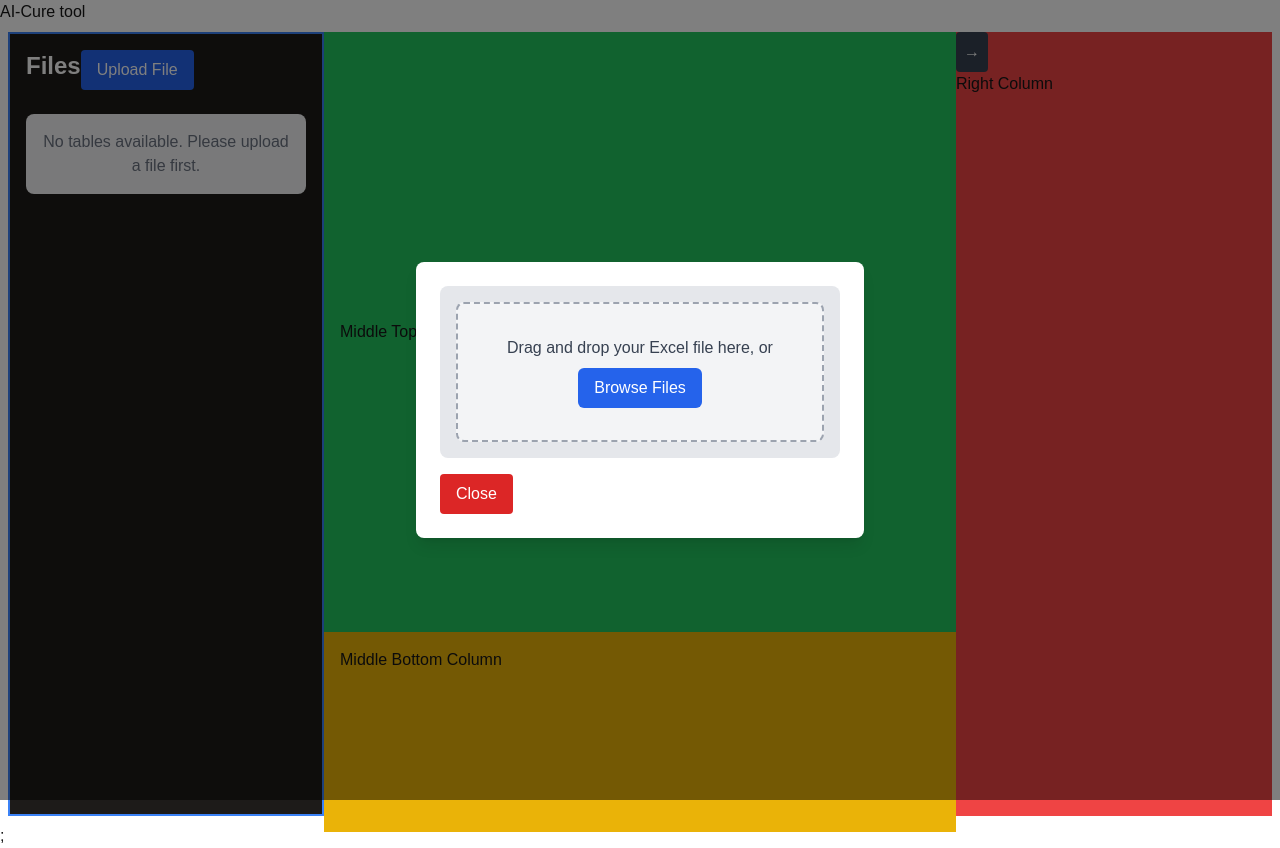
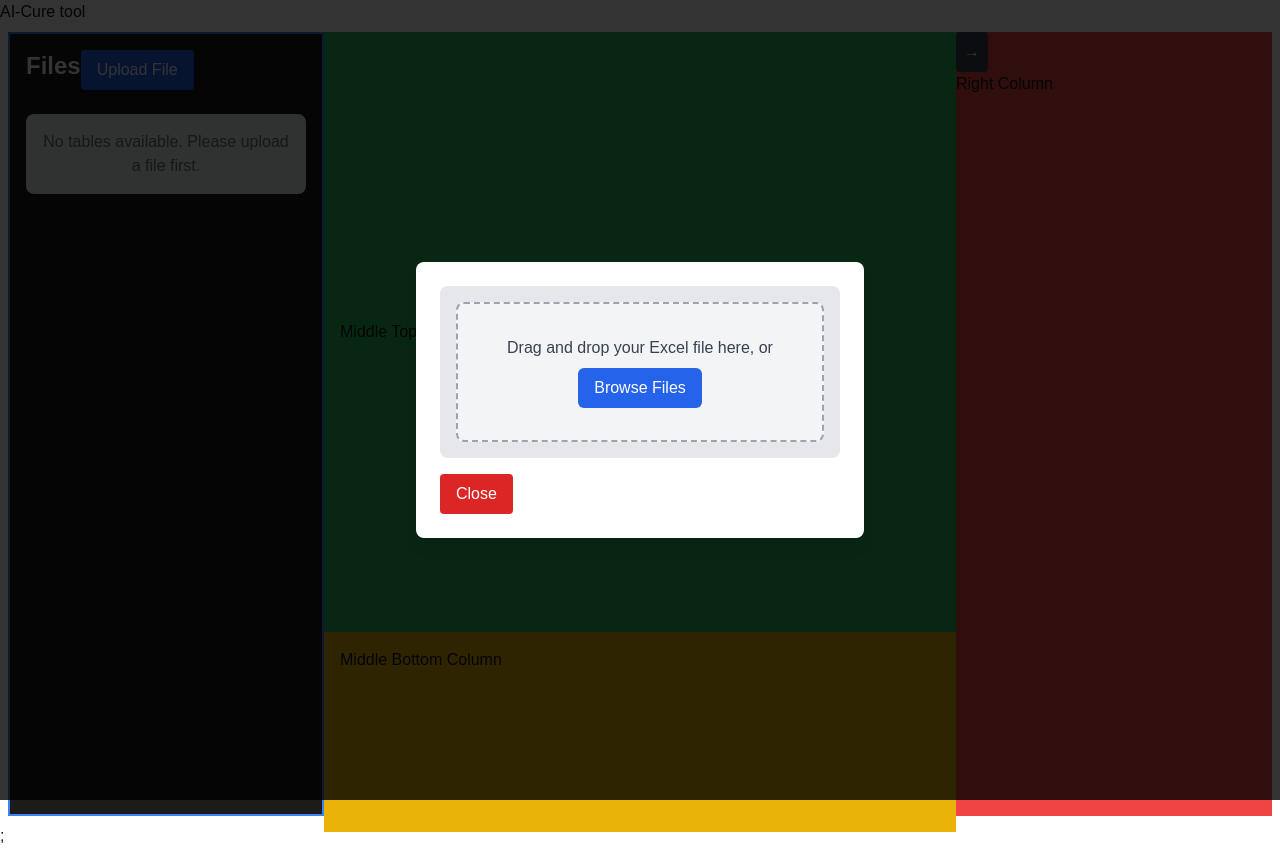
Before and after one commit to alwalt/AI-Cure, a Next.js app: page / in a window 1280 px wide. Both pictures are taken after a click on the button "Upload File". Built offline with nearby package versions, Linux system fonts and the light colour scheme.

Commit message:
Fix modal to work with dark readers

```diff
--- a/src/components/base/UploadFileButton.tsx
+++ b/src/components/base/UploadFileButton.tsx
@@ -44,7 +44,10 @@ export default function UploadFileButton() {
 						leaveFrom="opacity-100"
 						leaveTo="opacity-0"
 					>
-						<div className="fixed inset-0 bg-black bg-opacity-50" />
+						<div
+							className="fixed inset-0 bg-black"
+							style={{ backgroundColor: "rgba(0, 0, 0, 0.8)" }}
+						/>
 					</TransitionChild>
 
 					{/* ModalPanel */}
```
